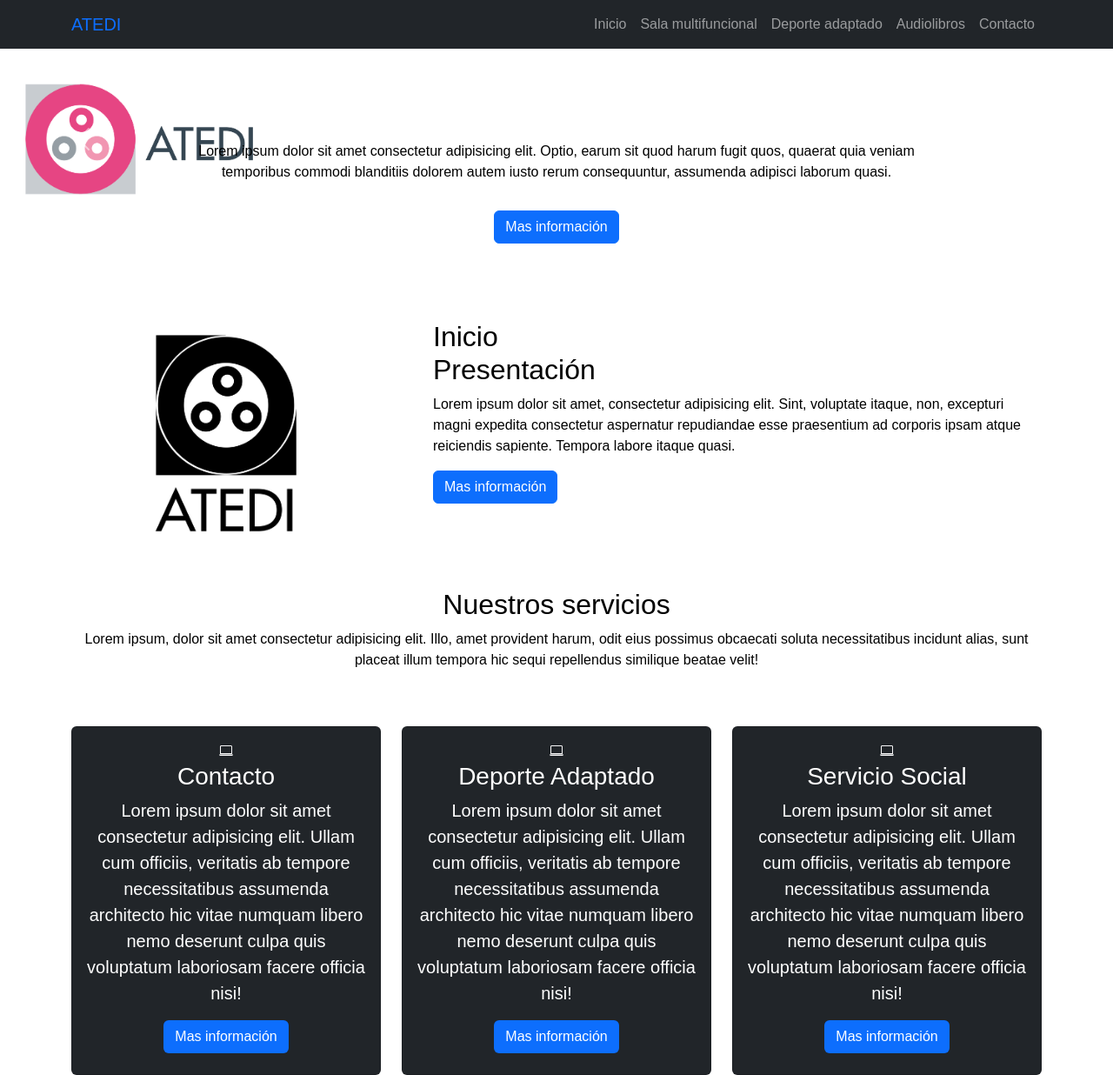
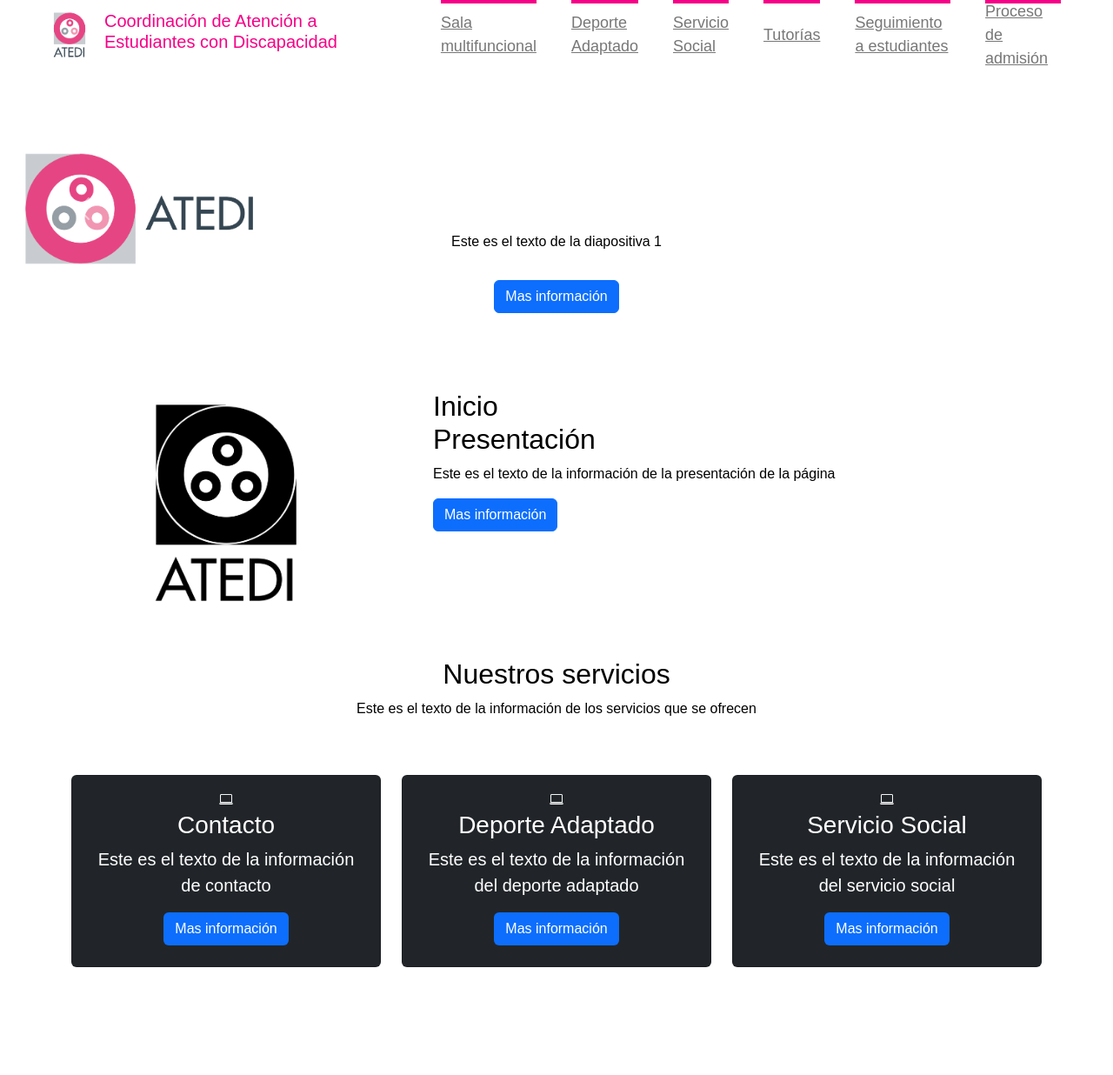
Before and after one commit to JLHuerta13/ATEDIwebpage, a PHP site: page / in a window 1280 px wide. Shown: the whole page at 87% size. After the commit the page ends 1112 px from the top, so only its background shows below. Run offline with PHP 8.4, Linux system fonts and the light colour scheme; some libraries are stand-ins or nearby versions; some web fonts are replaced.

Commit message:
actualizacion de front end

```diff
--- a/css/estilos.css
+++ b/css/estilos.css
@@ -14,7 +14,7 @@
     left: 0;
     width: 100%;
     height: 80px;
-    background-color:orchid;
+    background-color: #F50087;
     box-shadow: 0 4px 25px -22px black;
     z-index: 2;
 }
@@ -34,9 +34,14 @@
 }
 
 .logo h1{
-    color:blueviolet;
+    color:#F50087;
 }
 
+.logo h5{
+    color:#F50087;
+}
+
+/* MENU BIBLIOTECA */
 .menu {
     height: 80px;
 }
@@ -61,10 +66,10 @@
 }
 
 .menu-selected:before{
-    content: '';
+    content: ' ';
     width: 100%;
     height: 4px;
-    background: blueviolet;
+    background: #F50087;
     position: absolute;
     top: 0;
     left: 0;
@@ -77,11 +82,62 @@
 }
 
 .menu nav ul li a:hover{
-    color: blueviolet;
+    color: #F50087;
 }
 
 .menu .text-menu-selected{
-    color: blueviolet;
+    color: #F50087;
+}
+
+/* MENU PRINCIPAL */
+.menu-principal {
+    height: 80px;
+}
+
+.menu-principal nav{
+    height: 100%;
+}
+
+.menu-principal nav ul{
+    height: 100%;
+    display: flex;
+    list-style: none;
+}
+
+.menu-principal nav ul li{
+    height: 100%;
+    margin: 0px 20px;
+    display: flex;
+    justify-content: center;
+    align-items: center;
+    position: relative;
+    list-style: none;
+}
+
+.menu-principal-selected:before{
+    content: ' ';
+    width: 100%;
+    height: 4px;
+    background: #F50087;
+    position: absolute;
+    top: 0;
+    left: 0;
+    list-style: none;
+}
+
+.menu-principal nav ul li a{
+    color: #777;
+    font-size: 18px;
+    transition: color 300ms;
+    list-style: none;
+}
+
+.menu-principal nav ul li a:hover{
+    color: #F50087;
+}
+
+.menu-principal .text-menu-selected{
+    color: #F50087;
 }
 
 /* PORTADA */
@@ -124,12 +180,12 @@
 .container-info-cover h1{
     font-size: 80px;
     font-weight: 500;
-    color:darkblue;
+    color:mediumblue;
     margin-bottom: 20px;
 }
 
 .container-info-cover p{
-     color: darkblue;
-     font-size: 20px;
+     color: midnightblue;
+     font-size: 30px;
      font-weight: 300;
 }
--- a/index.html
+++ b/index.html
@@ -8,45 +8,34 @@
     <link href="https://cdn.jsdelivr.net/npm/bootstrap@5.3.1/dist/css/bootstrap.min.css" rel="stylesheet"
         integrity="sha384-4bw+/aepP/YC94hEpVNVgiZdgIC5+VKNBQNGCHeKRQN+PtmoHDEXuppvnDJzQIu9" crossorigin="anonymous">
     <link rel="stylesheet" href="https://cdn.jsdelivr.net/npm/bootstrap-icons@1.7.2/font/bootstrap-icons.css">
-    <link rel="stylesheet" href="style.css">
-    <link rel="stylesheet" href="estilos.css">
+    <link rel="stylesheet" href="css/estilos.css">
 </head>
 
 <!-- BARRA DE NAVEGACIÖN SUPERIOR  -->
 
 <body>
+    <!--   Header - menu    -->
+    <header>
+        <div class="header-content">
+            <div class="logo">
+                <img class="logo" src="img/10_jess_logo_atedi_COLOR.png" alt="..." >
+                <h5>Coordinación de Atención a Estudiantes con Discapacidad</h5>
+            </div>
+            <div class="menu-principal">
+                <nav>
+                    <ul>
+                        <li class="menu-principal-selected"><a href="#" class="menu-principal-selected">Sala multifuncional</a></li>
+                        <li class="menu-principal-selected"><a href="#" class="menu-principal-selected">Deporte Adaptado</a></li>
+                        <li class="menu-principal-selected"><a href="#" class="menu-principal-selected">Servicio Social</a></li>
+                        <li class="menu-principal-selected"><a href="#" class="menu-principal-selected">Tutorías</a></li>
+                        <li class="menu-principal-selected"><a href="#" class="menu-principal-selected">Seguimiento a estudiantes</a></li>
+                        <li class="menu-principal-selected"><a href="#" class="menu-principal-selected">Proceso de admisión</a></li>
+                    </ul>
+                </nav>
+            </div>
 
-    <nav class="navbar navbar-expand-lg navbar-dark bg-dark fixed-top ">
-
-        <div class="container">
-
-            <a href="#" class="navbar-brand"> <span class="text-primary">ATEDI</span></a>
-            <button class="navbar-toggler" type="button" data-bs-toggle="collapse" data-bs-target="#navbarS"
-                aria-controls="navbarS" aria-expanded="false" aria-label="Toggle navigation">
-                <span class="navbar-toggle-icon"></span>
-            </button>
-            <div class="collapse navbar-collapse" id="navbarS">
-                <ul class="navbar-nav ms-auto mb-2 mb-lg-0">
-                    <li class="nav-item">
-                        <a href="#" class="nav-link">Inicio</a>
-                    </li>
-                    <li class="nav-item">
-                        <a href="#" class="nav-link">Sala multifuncional</a>
-                    </li>
-                    <li class="nav-item">
-                        <a href="#" class="nav-link">Deporte adaptado</a>
-                    </li>
-                    <li class="nav-item">
-                        <a href="#" class="nav-link">Audiolibros</a>
-                    </li>
-                    <li class="nav-item">
-                        <a href="#" class="nav-link">Contacto</a>
-                    </li>
-                </ul>
-            </div>
         </div>
-
-    </nav>
+    </header>
 
     <!-- CAROUSEL AUTOMÁTICO  -->
     <div id="carouselAutoplaying" class="carousel slide" data-bs-ride="carousel">
@@ -54,11 +43,9 @@
             <div class="carousel-item active">
                 <img src="img/10_jess_logo_atedi_COLOR_horizontal.png" class="d-block w-25" alt="...">
                 <div class="carousel-caption">
-                    <h5>Título</h5>
+                    <h5>Diapositiva 1</h5>
                     <p class="text-black">
-                        Lorem ipsum dolor sit amet consectetur adipisicing elit. Optio, earum sit quod harum fugit quos,
-                        quaerat quia veniam temporibus commodi blanditiis dolorem autem iusto rerum consequuntur,
-                        assumenda adipisci laborum quasi.
+                        Este es el texto de la diapositiva 1
                     </p>
                     <a href="#" class="btn btn-primary mt-3">Mas información</a>
                 </div>
@@ -66,11 +53,9 @@
             <div class="carousel-item">
                 <img src="img/10_jess_logo_atedi_GRIS_horizontal.png" class="d-block w-25" alt="...">
                 <div class="carousel-caption">
-                    <h5>Título</h5>
+                    <h5>Diapositiva 2</h5>
                     <p class="text-black">
-                        Lorem ipsum dolor sit amet consectetur adipisicing elit. Optio, earum sit quod harum fugit quos,
-                        quaerat quia veniam temporibus commodi blanditiis dolorem autem iusto rerum consequuntur,
-                        assumenda adipisci laborum quasi.
+                        Este es el texto de la diapositiva 2
                     </p>
                     <a href="#" class="btn btn-primary mt-3">Mas información</a>
                 </div>
@@ -78,11 +63,9 @@
             <div class="carousel-item">
                 <img src="img/10_jess_logo_atedi_COLOR_horizontal.png" class="d-block w-25" alt="...">
                 <div class="carousel-caption">
-                    <h5>Título</h5>
+                    <h5>Diapositiva 3</h5>
                     <p class="text-black">
-                        Lorem ipsum dolor sit amet consectetur adipisicing elit. Optio, earum sit quod harum fugit quos,
-                        quaerat quia veniam temporibus commodi blanditiis dolorem autem iusto rerum consequuntur,
-                        assumenda adipisci laborum quasi.
+                        Este es el texto de la diapositiva 3
                     </p>
                     <a href="#" class="btn btn-primary mt-3">Mas información</a>
                 </div>
@@ -102,13 +85,13 @@
         <!--  BOTON ATRÄS CARRUSEL-->
         <button class="carousel-control-prev" type="button" data-bs-target="#carouselAutoplaying" data-bs-slide="prev">
             <span class="carousel-control-prev-icon" aria-hidden="true"></span>
-            <span class="visually-hidden">Previous</span>
+            <span class="visually-hidden">Previo</span>
         </button>
 
         <!--  BOTON ADELANTE CARRUSEL-->
         <button class="carousel-control-next" type="button" data-bs-target="#carouselAutoplaying" data-bs-slide="next">
             <span class="carousel-control-next-icon" aria-hidden="true"></span>
-            <span class="visually-hidden">Next</span>
+            <span class="visually-hidden">Siguiente</span>
         </button>
     </div>
 
@@ -126,9 +109,7 @@
                     <div class="about-text text-black">
                         <h2>Inicio <br>Presentación</h2>
                         <p class="text-black">
-                            Lorem ipsum dolor sit amet, consectetur adipisicing elit. Sint, voluptate itaque, non,
-                            excepturi magni expedita consectetur aspernatur repudiandae esse praesentium ad corporis
-                            ipsam atque reiciendis sapiente. Tempora labore itaque quasi.
+                            Este es el texto de la información de la presentación de la página
                         </p>
                         <a href="#" class="btn btn-primary">Mas información</a>
                     </div>
@@ -145,9 +126,7 @@
                     <div class="section-header text-center text-black pb-5">
                         <h2>Nuestros servicios</h2>
                         <p>
-                            Lorem ipsum, dolor sit amet consectetur adipisicing elit. Illo, amet provident harum, odit
-                            eius possimus obcaecati soluta necessitatibus incidunt alias, sunt placeat illum tempora hic
-                            sequi repellendus similique beatae velit!
+                            Este es el texto de la información de los servicios que se ofrecen
                         </p>
                     </div>
                 </div>
@@ -161,9 +140,7 @@
                             <i class="bi bi-laptop"></i>
                             <h3 class="card-title">Contacto</h3>
                             <p class="lead">
-                                Lorem ipsum dolor sit amet consectetur adipisicing elit. Ullam cum officiis, veritatis
-                                ab tempore necessitatibus assumenda architecto hic vitae numquam libero nemo deserunt
-                                culpa quis voluptatum laboriosam facere officia nisi!
+                                Este es el texto de la información de contacto
                             </p>
                             <button class="btn bg-primary text-white">Mas información</button>
                         </div>
@@ -175,9 +152,7 @@
                             <i class="bi bi-laptop"></i>
                             <h3 class="card-title">Deporte Adaptado</h3>
                             <p class="lead">
-                                Lorem ipsum dolor sit amet consectetur adipisicing elit. Ullam cum officiis, veritatis
-                                ab tempore necessitatibus assumenda architecto hic vitae numquam libero nemo deserunt
-                                culpa quis voluptatum laboriosam facere officia nisi!
+                                Este es el texto de la información del deporte adaptado
                             </p>
                             <button class="btn bg-primary text-white">Mas información</button>
                         </div>
@@ -189,9 +164,7 @@
                             <i class="bi bi-laptop"></i>
                             <h3 class="card-title">Servicio Social</h3>
                             <p class="lead">
-                                Lorem ipsum dolor sit amet consectetur adipisicing elit. Ullam cum officiis, veritatis
-                                ab tempore necessitatibus assumenda architecto hic vitae numquam libero nemo deserunt
-                                culpa quis voluptatum laboriosam facere officia nisi!
+                                Este es el texto de la información del servicio social
                             </p>
                             <button class="btn bg-primary text-white">Mas información</button>
                         </div>
```
Also changed, not shown: biblioteca.html (+25 -5 lines), enlace_rutas.json (added, +7 -0 lines), style.css (deleted).
